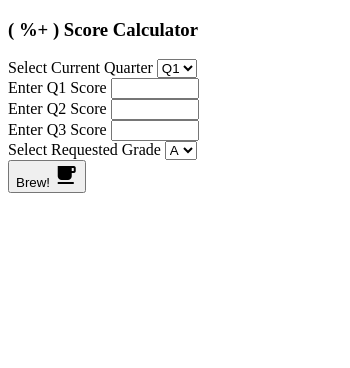
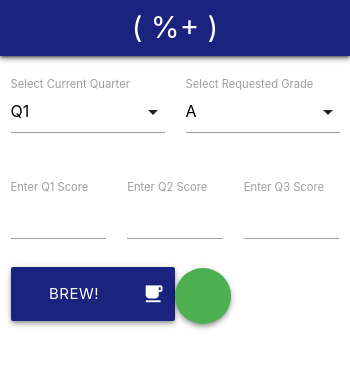
Before and after one commit to Guenton/koffiepot, an Electron app: page views/percentPlus.html in a window 350 px wide. Drawn offline with nearby package versions, Linux system fonts and the light colour scheme.

Commit message:
adding styling

```diff
--- a/core.js
+++ b/core.js
@@ -36,8 +36,8 @@ app.on("ready", function() {
 function createPercentPlusWindow(){
   // Create new window when ready
   percentPlusWindow = new BrowserWindow({
-    width: 300,
-    height: 400,
+    width: 350,
+    height: 450,
     title: "( %+ ) Brewer"
   });
   // Load html into window
--- a/js/percentPlusBrewer.js
+++ b/js/percentPlusBrewer.js
@@ -3,7 +3,7 @@ const {ipcRenderer} = electron;
 
 // html hooks
 const docForm = document.querySelector("#percentPlusForm");
-const docUl = document.querySelector("#DynamicBrew");
+const docEntry = document.querySelector("#DynamicBrew");
 
 // init variables
 let currentQuarter;
@@ -76,8 +76,12 @@ const ulPopulator = (package) => {
     const li = document.createElement("li");
     const liContent = document.createTextNode(package[key]);
     li.appendChild(liContent);
-    docUl.appendChild(li);
+    docEntry.appendChild(li);
   }
+}
+const buttonPopulator = () => {
+  const buttonContent = document.createTextNode(calculatedGrade);
+  docEntry.appendChild(buttonContent);
 }
 
 // Form submit handler
--- /dev/null
+++ b/layout/js/percentPlusLayout.js
@@ -0,0 +1,4 @@
+document.addEventListener('DOMContentLoaded', function() {
+  var elems = document.querySelectorAll('select');
+  var instances = M.FormSelect.init(elems);
+});
--- a/package.json
+++ b/package.json
@@ -21,6 +21,6 @@
   },
   "dependencies": {
     "material-icons": "^0.3.0",
-    "materialize-css": "^1.0.0-rc.2"
+    "materialize-css": "^1.0.0"
   }
 }
--- a/views/percentPlus.html
+++ b/views/percentPlus.html
@@ -3,48 +3,65 @@
 <head>
   <title>Document</title>
   <link rel="stylesheet" href="../node_modules/material-icons/iconfont/material-icons.css">
+  <link rel="stylesheet" href="../layout/css/materialize.min.css">
 </head>
 <body>
-  <h3>( %+ ) Score Calculator</h3>
-  <form id="percentPlusForm">
-    <div>
-      <label for="Quarter">Select Current Quarter</label>
-      <select name="Quarter" id="Quarter" required>
-        <option value="1">Q1</option>
+  <nav>
+    <div class="nav-wrapper indigo darken-4 z-depth-2">
+      <div class="brand-logo center">( %+ ) Grade Calculator</div>
+    </div>
+  </nav>
+  <div class="row"><!--spacing--></div>
+  <div class="row">
+    <form class="col s12" id="percentPlusForm">
+      <div class="row">
+        <div class="input-field col s6">
+          <select id="Quarter" required>
+            <option value="1" selected>Q1</option>
             <option value="2">Q2</option>
             <option value="3">Q3</option>
             <option value="4">Q4</option>
           </select>
+          <label>Select Current Quarter</label>
         </div>
-    <div>
-      <label for="Q1Score">Enter Q1 Score</label>
-      <input type="number" min=0.00 max=200.00 step=0.01 id="Q1Score">
-    </div>
-    <div>
-      <label for="Q2Score">Enter Q2 Score</label>
-      <input type="number" min=0.00 max=200.00 step=0.01 id="Q2Score">
-    </div>
-    <div>
-      <label for="Q3Score">Enter Q3 Score</label>
-      <input type="number" min=0.00 max=200.00 step=0.01 id="Q3Score">
-    </div>
-    <div>
-      <label for="RequestedGrade">Select Requested Grade</label>
-      <select name="RequestedGrade" id="RequestedGrade">
-        <option value="A">A</option>
+        <div class="input-field col s6">
+          <select id="RequestedGrade" required>
+            <option value="A" selected>A</option>
             <option value="B">B</option>
             <option value="C">C</option>
             <option value="D">D</option>
             <option value="E">E</option>
           </select>
+          <label>Select Requested Grade</label>
         </div>
-    <button type="submit">Brew! <i class="material-icons">local_cafe</i></button>
+      </div>
+      <div class="row">
+        <div class="col s4">
+          <label for="Q1Score">Enter Q1 Score</label>
+          <input type="number" min=0.00 max=200.00 step=0.01 id="Q1Score">
+        </div>
+        <div class="col s4">
+          <label for="Q2Score">Enter Q2 Score</label>
+          <input type="number" min=0.00 max=200.00 step=0.01 id="Q2Score">
+        </div>
+        <div class="col s4">
+            <label for="Q3Score">Enter Q3 Score</label>
+            <input type="number" min=0.00 max=200.00 step=0.01 id="Q3Score">
+        </div>
+      </div>
+      <button class="col s6 btn-large waves-effect waves-light indigo darken-4 z-depth-2" type="submit">Brew!<i class="material-icons right">local_cafe</i></button>
+      <div class="col s4"></div>
+      <div class="btn-floating btn-large waves-effect waves-light green z-depth-2" id=DynamicBrew></div>
     </form>
+  </div>
+
   <div>
     <ul id=DynamicBrew>
       <!--list brewed through JS-->
     </ul>
   </div>
+  <script src="../layout/js/materialize.min.js"></script>
+  <script src="../layout/js/percentPlusLayout.js"></script>
   <script src="../js/percentPlusBrewer.js"></script>
 </body>
 </html>
```
Also changed, not shown: views/koffiePot.html (+4 -2 lines), layout/css/materialize.min.css (added), layout/js/materialize.min.js (added), 1 other file. Lines whose indentation alone changed are shown as unchanged.
